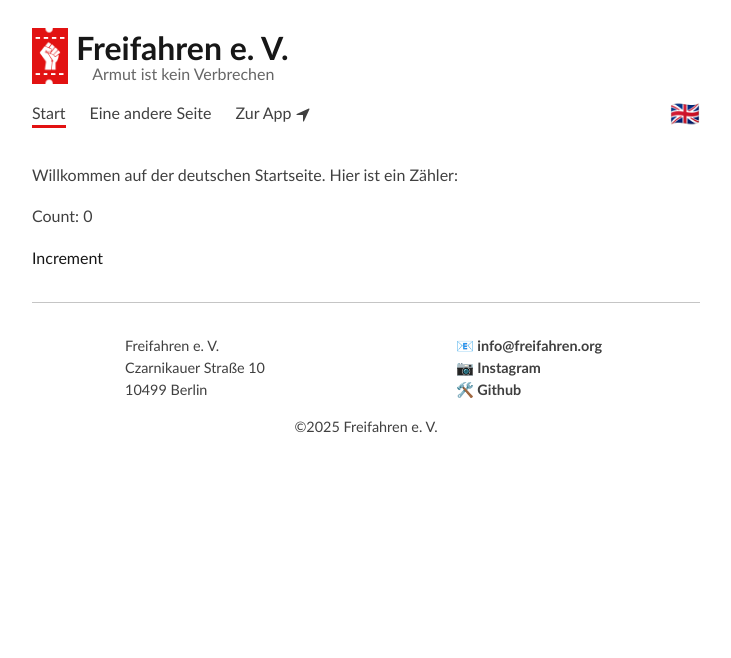
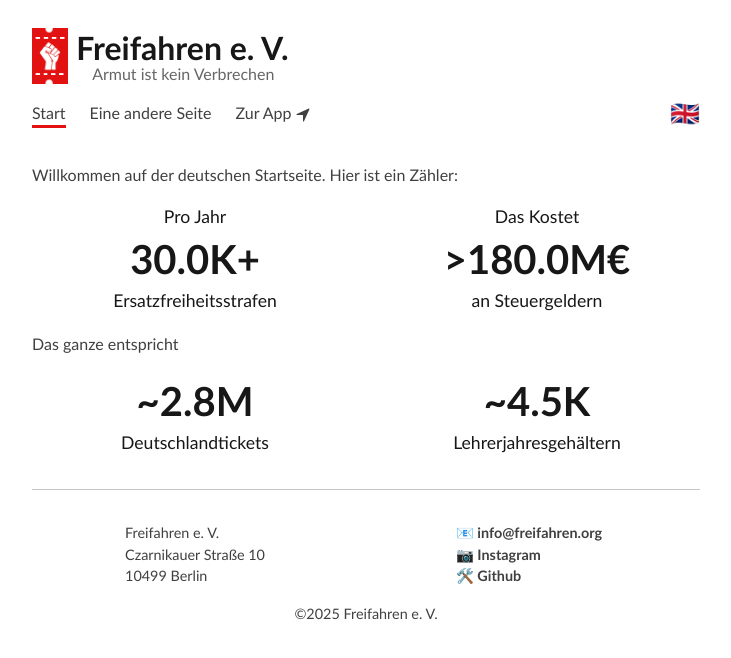
Before and after one commit to mclrc/freifahrencampaign, a Next.js app: page /de/home in a window 1280 px wide. Shown: the top 658 px of the page, without its empty margins (274-1005 px from the left). Built offline with nearby package versions, Linux system fonts and the light colour scheme.

Commit message:
Update content

```diff
--- a/content/mdx/home.de.mdx
+++ b/content/mdx/home.de.mdx
@@ -5,4 +5,13 @@ title: Home DE
 ---
 Willkommen auf der deutschen Startseite. Hier ist ein Zähler:
 
-<Counter />
+<div className="responsive-row">
+<CountingAnimation targetNumber={30000} abbreviate postfix="+" topText="Pro Jahr" bottomText="Ersatzfreiheitsstrafen" />
+<CountingAnimation targetNumber={30000 * 30 * 200} abbreviate prefix=">" postfix="€" topText="Das Kostet" bottomText="an Steuergeldern" />
+</div>
+
+Das ganze entspricht
+<div className="responsive-row">
+<CountingAnimation targetNumber={30000 * 30 * 200 / 64} abbreviate prefix="~" postfix="" bottomText="Deutschlandtickets" />
+<CountingAnimation targetNumber={30000 * 30 * 200 / 40000} abbreviate prefix="~" postfix="" bottomText="Lehrerjahresgehältern" />
+</div>
--- a/src/components/content/CountingAnimation.module.css
+++ b/src/components/content/CountingAnimation.module.css
@@ -7,13 +7,18 @@
   flex: 1;
 }
 
+.topText {
+  font-size: 1.1rem;
+  margin-bottom: 0.5rem;
+}
+
 .number {
-  font-size: 4rem;
+  font-size: 2.5rem;
   font-weight: bold;
   line-height: 1;
 }
 
-.subtitle {
-  font-size: 1.25rem;
+.bottomText {
+  font-size: 1.1rem;
   margin-top: 0.5rem;
 }
--- a/src/components/content/CountingAnimation.tsx
+++ b/src/components/content/CountingAnimation.tsx
@@ -3,18 +3,34 @@
 import { useEffect, useRef, useState } from 'react';
 import styles from './CountingAnimation.module.css';
 
+const formatNumber = (number: number, prefix?: string, postfix?: string, abbreviate?: boolean) => {
+  if (abbreviate) {
+    const abbreviations = ['', 'K', 'M', 'B', 'T'];
+    const abbreviationIndex = Math.floor(Math.log10(number) / 3);
+    const abbreviatedNumber = number / Math.pow(10, abbreviationIndex * 3);
+    return `${prefix}${abbreviatedNumber.toFixed(1)}${abbreviations[abbreviationIndex]}${postfix}`;
+  }
+  return `${prefix}${number.toLocaleString()}${postfix}`;
+};
+
 interface CountingAnimationProps {
   targetNumber: number;
+  prefix?: string;
   postfix?: string;
+  abbreviate?: boolean;
   duration?: number;
-  subtitle: string;
+  topText: string;
+  bottomText: string;
 }
 
 const CountingAnimation: React.FC<CountingAnimationProps> = ({
   targetNumber,
+  prefix = '',
   postfix = '',
+  abbreviate = false,
   duration = 2000,
-  subtitle,
+  topText,
+  bottomText,
 }) => {
   const [currentNumber, setCurrentNumber] = useState(0);
   const animationFrameId = useRef<number | null>(null);
@@ -65,11 +81,11 @@ const CountingAnimation: React.FC<CountingAnimationProps> = ({
 
   return (
     <div className={styles.container} ref={nodeRef}>
+      <div className={styles.topText}>{topText}</div>
       <div className={styles.number}>
-        {currentNumber.toLocaleString()}
-        {postfix}
+        {formatNumber(currentNumber, prefix, postfix, abbreviate)}
       </div>
-      <div className={styles.subtitle}>{subtitle}</div>
+      <div className={styles.bottomText}>{bottomText}</div>
     </div>
   );
 };
```
